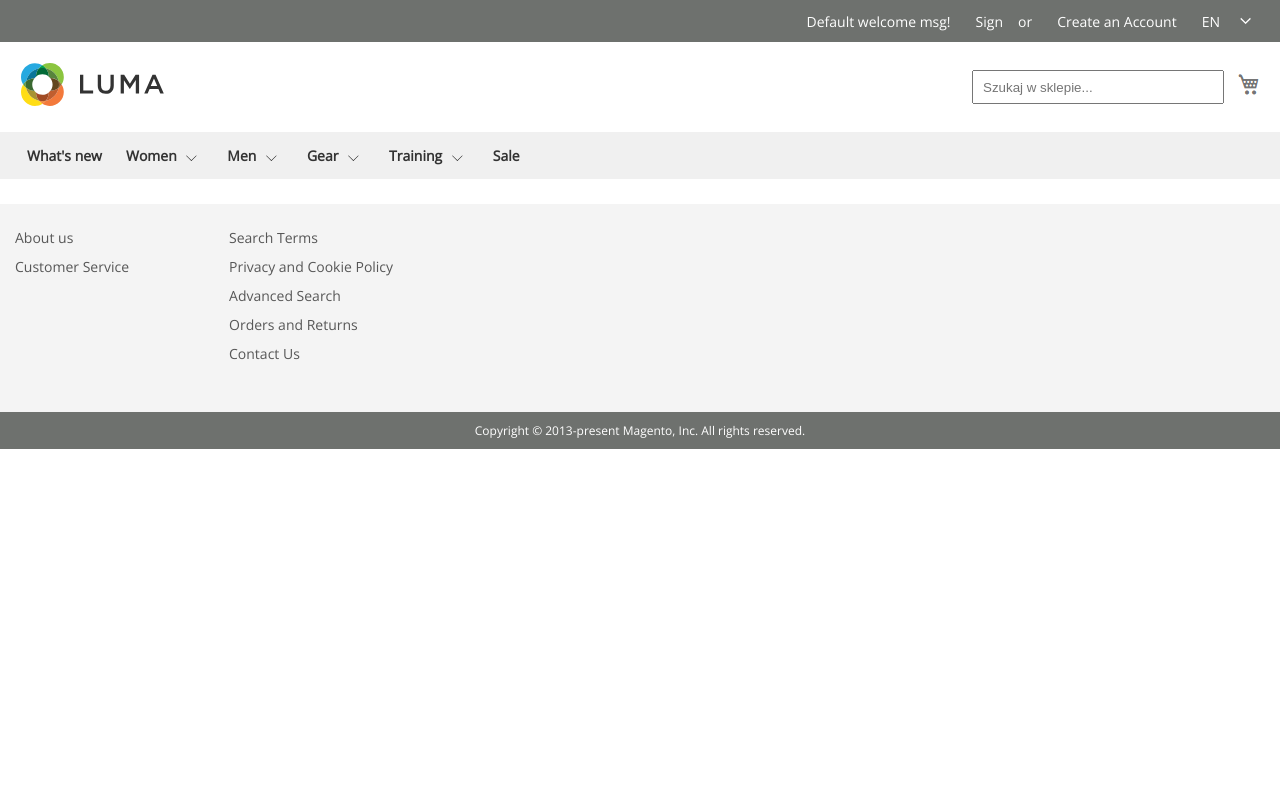
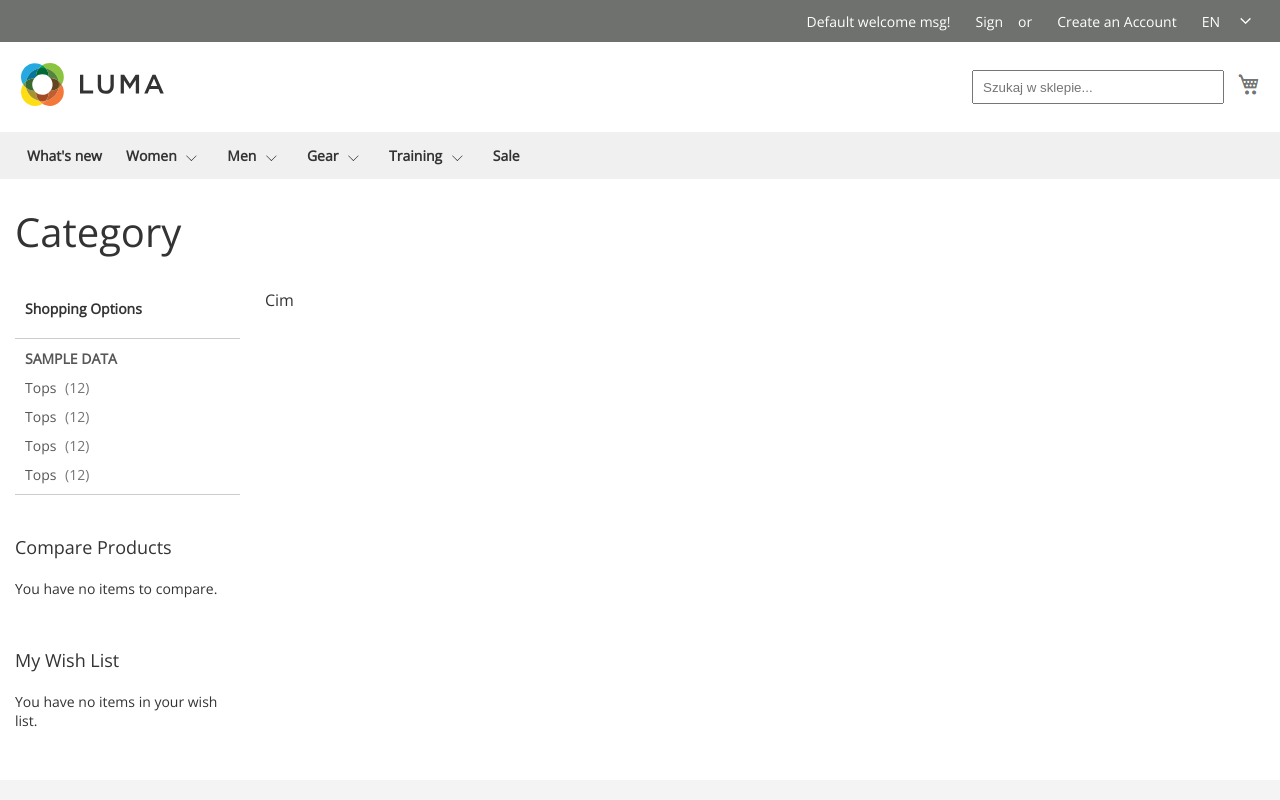
Before and after one commit to adrianwyganowski/Luma-in-react, a React (Create React App) app: page /category in a window 1280 px wide. Shown: the top 800 px of the page. Built offline with nearby package versions, Linux system fonts and the light colour scheme.

Commit message:
fixed some bugs , added few reviews and started working with catalog product page

```diff
--- a/src/components/app/App.js
+++ b/src/components/app/App.js
@@ -12,6 +12,7 @@ import MenCategory from "../module-categories-pages/module-men-category/MenCateg
 import GearCategory from "../module-categories-pages/module-gear-category/GearCategory"
 import TrainingCategory from "../module-categories-pages/module-training-category/TrainingCategory"
 import SaleCategory from "../module-categories-pages/module-sale-category/SaleCategory"
+import CategoryProducts from "../module-category-products/CategoryProducts"
 import Footer from "../module-footer/Footer"
 
 
@@ -119,6 +120,10 @@ function App() {
                     <Route path="/sale" exact component={() =>
                         <SaleCategory />}
                     />
+                    <Route path="/category" component={() =>
+                        <CategoryProducts />
+                        }
+                    />
                 </Switch>
                 <Footer />
             </Router>
--- a/src/components/module-categories-pages/module-gear-category/GearCategory.js
+++ b/src/components/module-categories-pages/module-gear-category/GearCategory.js
@@ -23,7 +23,7 @@ function GearCategory({
     setItemColours
 }) {
     return(
-        <div className="category">
+        <main className="category">
         {/* <BreadCrumbs />   */}
         <CategoryHeader headerText="Gear"/>
         <div className="categoryContainer">
@@ -144,7 +144,7 @@ function GearCategory({
         </div>
 
 
-    </div>
+    </main>
     )
 }
 
--- a/src/components/module-categories-pages/module-men-category/MenCategory.js
+++ b/src/components/module-categories-pages/module-men-category/MenCategory.js
@@ -22,7 +22,7 @@ function MenCategory({
     setItemColours
 }) {
     return(
-        <div className="category">
+        <main className="category">
         {/* <BreadCrumbs />   */}
         <CategoryHeader headerText="Men"/>
         <div className="categoryContainer">
@@ -171,7 +171,7 @@ function MenCategory({
         </div>
 
 
-    </div>
+    </main>
     )
 }
 
--- a/src/components/module-categories-pages/module-sale-category/SaleCategory.js
+++ b/src/components/module-categories-pages/module-sale-category/SaleCategory.js
@@ -17,7 +17,7 @@ function SaleCategory({
 
 }) {
     return(
-        <div className="category">
+        <main className="category">
         {/* <BreadCrumbs />   */}
         <CategoryHeader headerText="Sale"/>
         <div className="categoryContainer">
@@ -110,7 +110,7 @@ function SaleCategory({
                 </div>
             </div>
         </div>
-    </div>
+    </main>
     )
 }
 
--- a/src/components/module-categories-pages/module-training-category/TrainingCategory.js
+++ b/src/components/module-categories-pages/module-training-category/TrainingCategory.js
@@ -22,7 +22,7 @@ function TrainingCategory({
     setItemColours
 }) {
     return(
-    <div className="category">
+    <main className="category">
         {/* <BreadCrumbs />   */}
         <CategoryHeader headerText="Training"/>
         <div className="categoryContainer">
@@ -112,7 +112,7 @@ function TrainingCategory({
 
             </div>
         </div>
-    </div>
+    </main>
     )
 }
 
--- a/src/components/module-categories-pages/module-whats-new/WhatsNew.js
+++ b/src/components/module-categories-pages/module-whats-new/WhatsNew.js
@@ -22,7 +22,7 @@ function WhatsNew({
 }){
 
     return(
-    <div className="category">
+    <main className="category">
         {/* <BreadCrumbs /> */}
         <CategoryHeader headerText="What's New"/>
         <div className="categoryContainer">
@@ -87,6 +87,28 @@ function WhatsNew({
                     paragraph="Just in time for the new season!"
                 />
                 <div className="categoryProductsPreview">
+
+                    <ProductClothPreview
+
+                        setItemName={setItemName}
+                        setItemRanking={setItemRanking}
+                        setItemReviews={setItemReviews}
+                        setItemPrice={setItemPrice}
+                        setItemSizes={setItemSizes}
+                        setItemColours={setItemColours}
+
+                        imgSrc={require ("../../web/images/product-id-13.jpg")}
+                        name ="Echo Fit Compression Short"
+                        rating = "67"
+                        reviews= {[
+                            ["I love these for when I walk the boardwa",100," love these for when I walk the boardwalk with my grandaughter. They seem pretty hip and I got lots of compliments on them from the ladies at the bingo night", "Lita 0/30/19"],
+                            ["These looked really ugly on my feet when",40,"These looked really ugly on my feet when I got them. The picture online is much more flattering than the reality. I'm bummed.","Joyce 10/30/19"],
+                            ["I can appreciate the concept, but I thin",60,"I can appreciate the concept, but I think I'll be going back to regular laced sneakers from now on, they just didn't seem to fit my feet as well I guess because my feet are so narrow. People with narrow feet shouldn't buy these!"," Gertrud 10/30/19"]
+                        ]}
+                        price ="24.00"
+                        sizes = {["28","29","30","31" ,"32"]}
+                        colors = {[["Black" , "#000000"] , ["Blue" , "#1857f7"] , ["Purple" , "#ef3dff"]]}
+                    />
                     <ProductClothPreview
 
                         setItemName={setItemName}
@@ -100,7 +122,8 @@ function WhatsNew({
                         name ="Gwen Drawstring Bike Short"
                         rating = "90"
                         reviews= {[
-                               {/* TO DO 2 rev */}
+                            ["Love a preppy sneaker! These are still a",100,"Love a preppy sneaker! These are still adorable but not as casual as running shoes! Love them!", "Shellie 10/30/19"],
+                            ["These looked really ugly on my feet when",80,"These are my favorite new pair of sneakers! I just hate that they get dirty really fast.","Dena 10/30/19"]
                                 ]}
                         price ="50.00"
                         sizes = {["28","29","30","31" ,"32"]}
@@ -115,30 +138,13 @@ function WhatsNew({
                         setItemSizes={setItemSizes}
                         setItemColours={setItemColours}
 
-                        imgSrc={require ("../../web/images/product-id-13.jpg")}
-                        name ="Echo Fit Compression Short"
-                        rating = "67"
-                        reviews= {[
-                               {/* TO DO 3 rev */}
-                                ]}
-                        price ="24.00"
-                        sizes = {["28","29","30","31" ,"32"]}
-                        colors = {[["Black" , "#000000"] , ["Blue" , "#1857f7"] , ["Purple" , "#ef3dff"]]}
-                    />
-                    <ProductClothPreview
-
-                        setItemName={setItemName}
-                        setItemRanking={setItemRanking}
-                        setItemReviews={setItemReviews}
-                        setItemPrice={setItemPrice}
-                        setItemSizes={setItemSizes}
-                        setItemColours={setItemColours}
-
                         imgSrc={require ("../../web/images/product-id-14.jpg")}
                         name ="Fiona Fitness Short"
                         rating = "60"
                         reviews= {[
-                               {/* TO DO 3 rev */}
+                            ["So comfortable I almost feel barefoot. T",100,"So comfortable I almost feel barefoot. The treads on these is so intricate and deep, so they can be hard to clean.", "Karisa 10/30/19"],
+                            ["On the plus side, the perforated cushion",60,"On the plus side, the perforated cushioning is really soft and reduces friction. However, they seem to absorb sweat and don't dry very quickly, which causes a lot of odor.","Evelyn 10/30/19"],
+                            ["I threw them out when the mushy lining s",40,"I threw them out when the mushy lining started to ooze.","Markita 10/30/19"]
                                 ]}
                         price ="29.00"
                         sizes = {["28","29","30","31" ,"32"]}
@@ -157,8 +163,10 @@ function WhatsNew({
                         name ="Ida Workout Parachute Pant"
                         rating = "67"
                         reviews= {[
-                               {/* TO DO 3 rev */}
-                                ]}
+                            ["I have 5 pairs",100,"I literally have about 5 pairs of these in my drawer. I don't just wear them to yoga though. Oh no! I wear them on a normal Saturday around town. Love them!", " Dannielle 10/30/19"],
+                            ["These pants move so well!",80,"These pants move so well! They provide nice coverage so when I'm in Downward Dog, I don't have to worry. I don't know about this Cooltech technology though. I sweat in them, so they definitely don't keep me dry. They're pretty warm!","Deloise 0/30/19"],
+                            ["Seams separated righth away",20,"I wear them once and the seams started to separate! Not constructed well at all. With the kazillion other yoga pants out there, there's no excuse for this!","Rosann 10/30/19"]
+                        ]}
                         price ="248.00"
                         sizes = {["28","29","30","31" ,"32"]}
                         colors = {[["Black" , "#000000"] , ["Blue" , "#1857f7"] , ["Purple" , "#ef3dff"]]}
@@ -170,7 +178,7 @@ function WhatsNew({
         </div>
 
 
-    </div>
+    </main>
     )
 
 }
--- a/src/components/module-categories-pages/module-women-category/WomenCategory.js
+++ b/src/components/module-categories-pages/module-women-category/WomenCategory.js
@@ -24,7 +24,7 @@ function WomenCategory({
 }){
 
     return(
-    <div className="category">
+    <main className="category">
         {/* <BreadCrumbs />   */}
         <CategoryHeader headerText="Women"/>
         <div className="categoryContainer">
@@ -183,7 +183,7 @@ function WomenCategory({
         </div>
 
 
-    </div>
+    </main>
     )
 
 }
--- /dev/null
+++ b/src/components/module-category-products/CategoryProducts.css
@@ -0,0 +1,52 @@
+.categoryProducts{
+    width: 1250px;
+
+    color: #333333;
+}
+
+.categoryProductsMainContainer{
+    display: flex;
+}
+
+.categoryProducts__sideBar{
+    display: flex;
+    flex-direction: column;
+    width: 225px;
+    margin-right: 25px;
+
+    font-size: 14px;
+}
+
+.categoryProducts__sideBar--header{
+    padding: 10px 10px 20px;
+    border-bottom: 1px solid #cccccc;
+
+    font-weight: 600;
+}
+
+.sidebarMenu{
+    margin-bottom: 40px;
+}
+
+.sidebarMenu__firstLevel{
+    margin: 0;
+    padding: 10px 40px 0 10px;
+    border-bottom: 1px solid #cccccc;
+
+    font-weight: 600;
+}
+
+.sidebarMenu__secondLevel{
+    margin: 10px 0;
+
+    font-weight: 400;
+}
+
+.sidebarMenu__span{
+    padding: 0 5px 0 5px;
+    margin: 0;
+
+    color: #757575;
+
+    font-weight: 300;
+}
--- /dev/null
+++ b/src/components/module-category-products/CategoryProducts.js
@@ -0,0 +1,36 @@
+import React from "react"
+import "./CategoryProducts.css"
+
+import CategoryHeader from "../module-category-header/CategoryHeader"
+import CategoriesCompareAndWhishlist from "../module-categories-compare-and-wishlist/CategoriesCompareAndWhishlist"
+
+function CategoryProducts() {
+    return(
+        <main className="categoryProducts">
+            {/* TO DO TAKE DATA FROM COMPONTNTS STATE */}
+
+            <CategoryHeader headerText="Category"/>
+            <div className="categoryProductsMainContainer">
+                <div className="categoryProducts__sideBar">
+                    <p className="categoryProducts__sideBar--header">Shopping Options</p>
+                    <div className="sidebarMenu">
+                        <ol className="sidebarMenu__firstLevel"> SAMPLE DATA
+                            <li className="sidebarMenu__secondLevel">Tops <span className="sidebarMenu__span">(12)</span></li>
+                            <li className="sidebarMenu__secondLevel">Tops <span className="sidebarMenu__span">(12)</span></li>
+                            <li className="sidebarMenu__secondLevel">Tops <span className="sidebarMenu__span">(12)</span></li>
+                            <li className="sidebarMenu__secondLevel">Tops <span className="sidebarMenu__span">(12)</span></li>
+                        </ol>
+                    </div>
+                    <CategoriesCompareAndWhishlist />
+                </div>
+
+                <div className="categoryProducts__products">
+                    Cim
+                </div>
+            </div>
+
+        </main>
+    )
+}
+
+export default CategoryProducts
--- a/src/components/module-main-page/MainPage.js
+++ b/src/components/module-main-page/MainPage.js
@@ -14,7 +14,7 @@ function MainPage({
 
 
     return(
-        <div>
+        <main>
             <BlocksPromo />
             <CmsHeading
                 header="Hot Sellers"
@@ -28,7 +28,7 @@ function MainPage({
                 setItemSizes={setItemSizes}
                 setItemColours={setItemColours}
             />
-        </div>
+        </main>
     )
 }
 
--- a/src/components/module-related-products/RelatedProducts.js
+++ b/src/components/module-related-products/RelatedProducts.js
@@ -12,7 +12,7 @@ function RelatedProducts({
     setItemColours
 }) {
     return(
-        <div className="relatedProducts">
+        <main className="relatedProducts">
             <p className="relatedProducts_heading">Related Products</p>
             <div className="relatedProductPreviewContainer">
                 <RelatedProductPreview
@@ -106,7 +106,7 @@ function RelatedProducts({
                 />
             </div>
 
-        </div>
+        </main>
     )
 }
 
```
Also changed, not shown: src/components/module-block-product-list/BlockProductList.js (+26 -8 lines).
